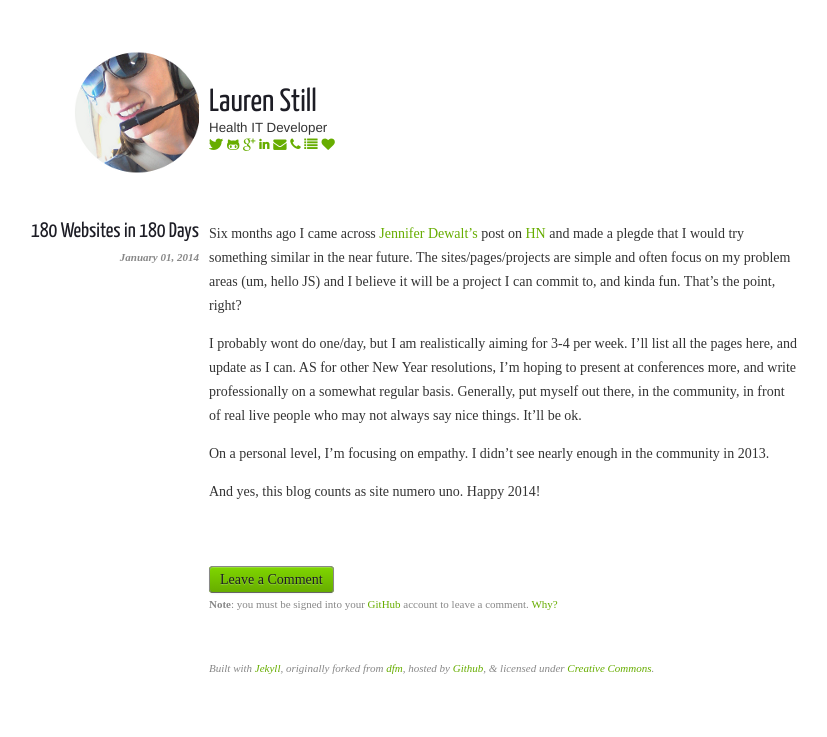
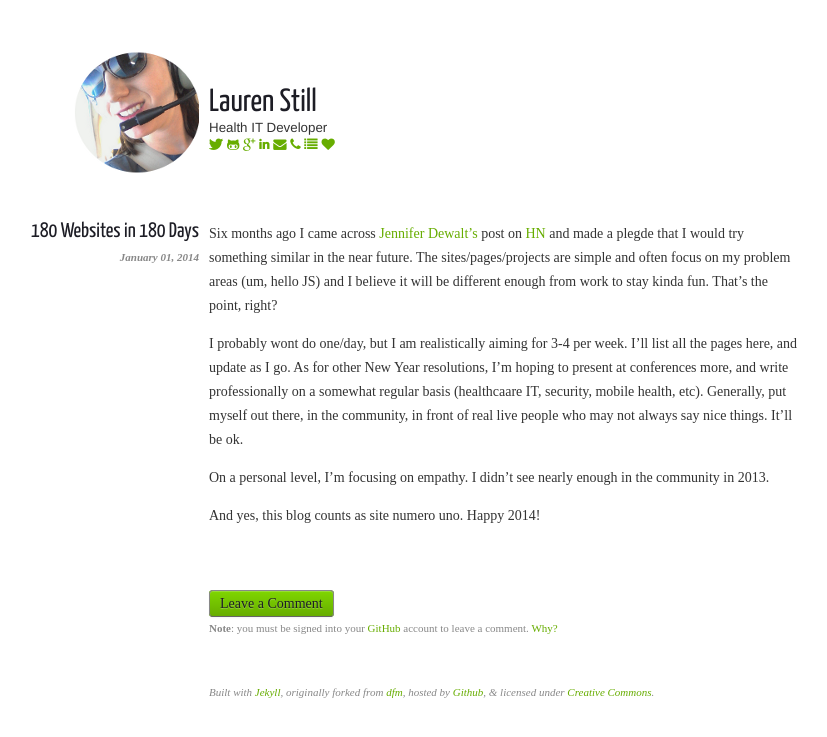
Before and after one commit to laurenstill/laurenstill.github.io, a Jekyll site: the page built from _posts/2014-01-01-180.markdown, in a window 1280 px wide. Shown: the top 737 px of the page, without its empty margins (236-1063 px from the left). Built offline with Jekyll 4.4.1, drawn with Linux system fonts in a browser that asks for light colours; nearby versions of some CDN libraries.

Commit message:
Update 2014-01-01-180.markdown

```diff
--- a/_posts/2014-01-01-180.markdown
+++ b/_posts/2014-01-01-180.markdown
@@ -5,9 +5,9 @@ date:   2014-01-01 12:48:42
 categories: programming
 ---
 
-Six months ago I came across [Jennifer Dewalt's][1] post on [HN][2] and made a plegde that I would try something similar in the near future.  The sites/pages/projects are simple and often focus on my problem areas (um, hello JS) and I believe it will be a project I can commit to, and kinda fun.  That's the point, right?
+Six months ago I came across [Jennifer Dewalt's][1] post on [HN][2] and made a plegde that I would try something similar in the near future.  The sites/pages/projects are simple and often focus on my problem areas (um, hello JS) and I believe it will be different enough from work to stay kinda fun.  That's the point, right?
 
-I probably wont do one/day, but I am realistically aiming for 3-4 per week.  I'll list all the pages here, and update as I can.  AS for other New Year resolutions, I'm hoping to present at conferences more, and write professionally on a somewhat regular basis.  Generally, put myself out there, in the community, in front of real live people who may not always say nice things.  It'll be ok.
+I probably wont do one/day, but I am realistically aiming for 3-4 per week.  I'll list all the pages here, and update as I go.  As for other New Year resolutions, I'm hoping to present at conferences more, and write professionally on a somewhat regular basis (healthcaare IT, security, mobile health, etc).  Generally, put myself out there, in the community, in front of real live people who may not always say nice things.  It'll be ok.
 
 On a personal level, I'm focusing on empathy.  I didn't see nearly enough in the community in 2013.
 
```
